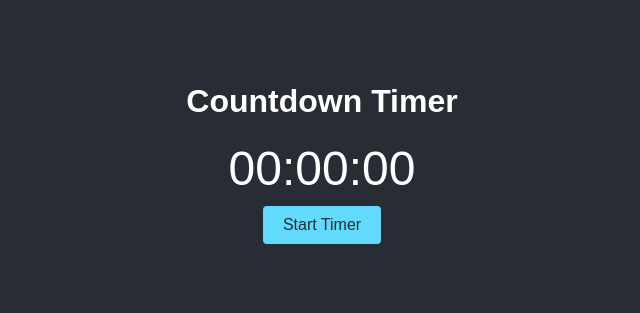
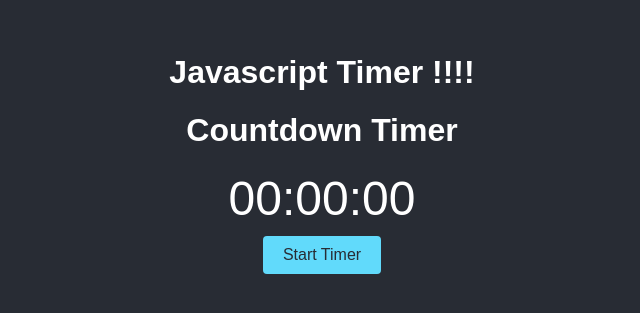
Before and after one commit to prem-choudhary/javascript, a plain HTML site: page intro.html/index.html in a window 1280 px wide. Shown: the part 247-560 px from the top of the page, without its empty margins (318-958 px from the left). Drawn offline with Linux system fonts and the light colour scheme.

Commit message:
add-html

```diff
--- a/intro.html/index.html
+++ b/intro.html/index.html
@@ -42,6 +42,7 @@
   </head>
   <body>
     <div class="timer">
+      <h1>Javascript Timer !!!!</h1>
       <h1>Countdown Timer</h1>
       <div class="time" id="time">00:00:00</div>
       <button id="startTimer">Start Timer</button>
```
